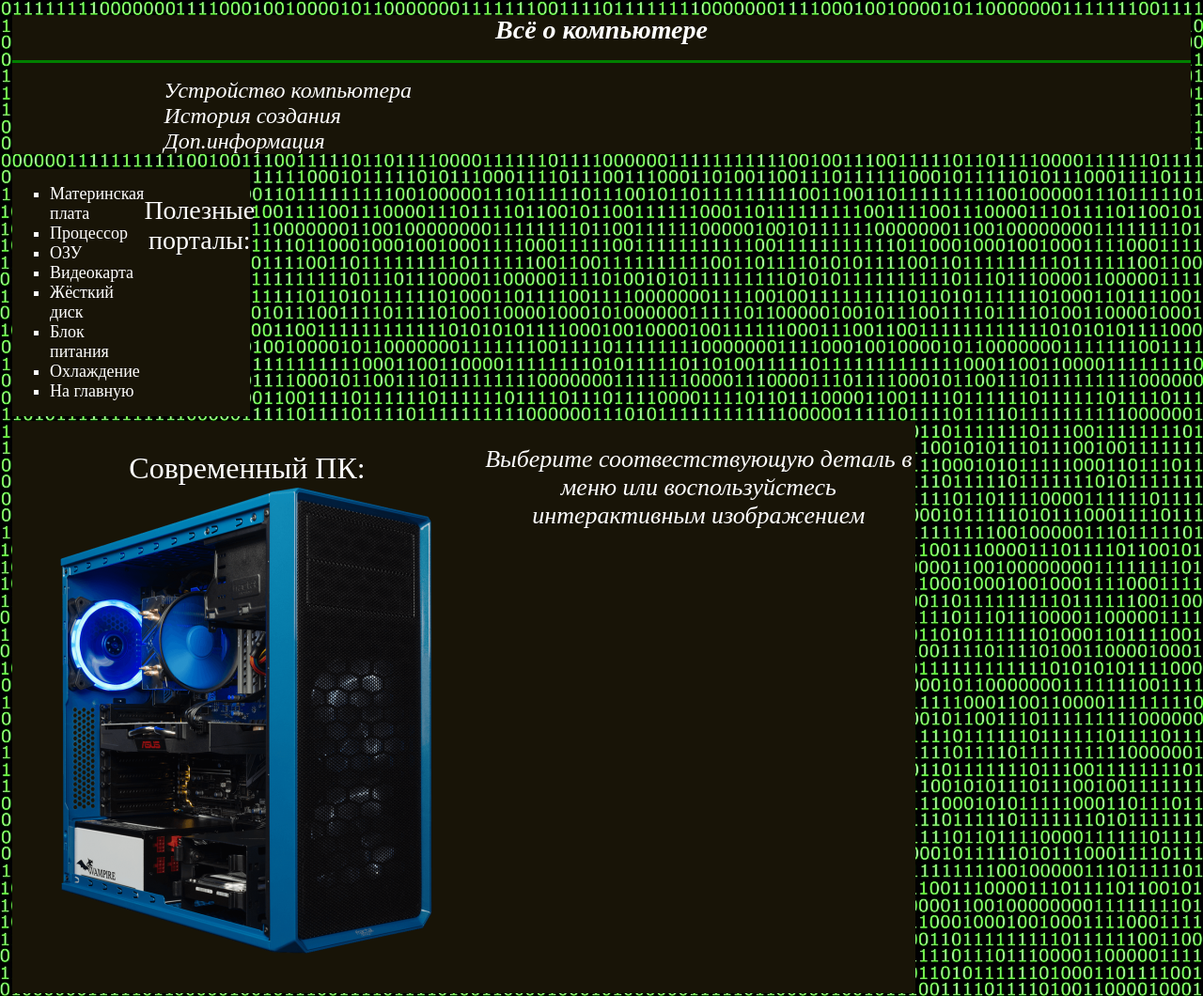
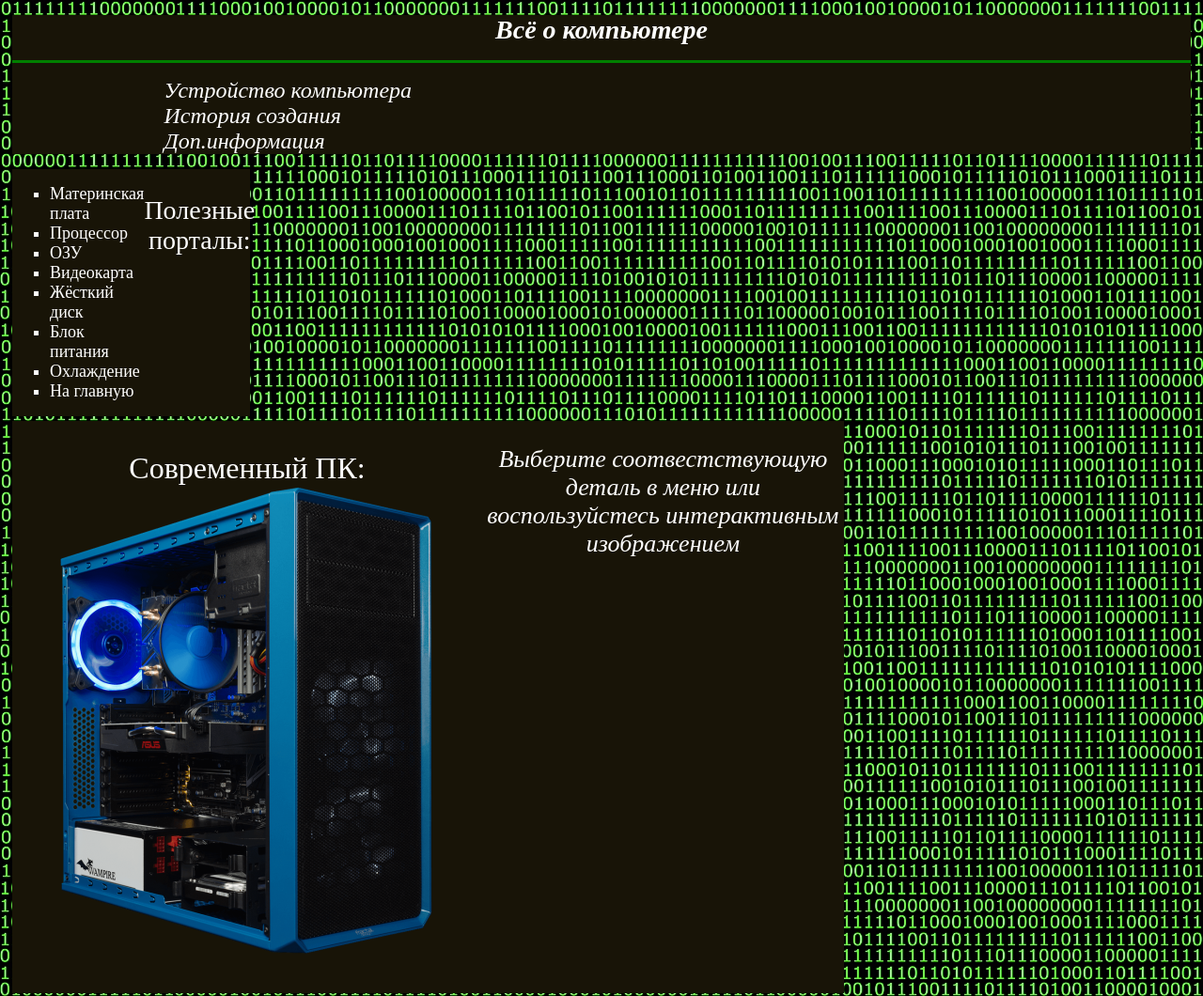
Before and after one commit to Geron226/Geron226.github.io, a plain HTML site: page index.html in a window 1280 px wide. Shown: the top 1060 px of the page at 94% size. Drawn offline with Linux system fonts and the light colour scheme.

Commit message:
Update style.css

```diff
--- a/style.css
+++ b/style.css
@@ -39,7 +39,7 @@ body{
 }
 #main{
 	display: flex;
-	width: 76%;
+	width: 70%;
 	height: 80%;
 }
 #Dynmap{
```
